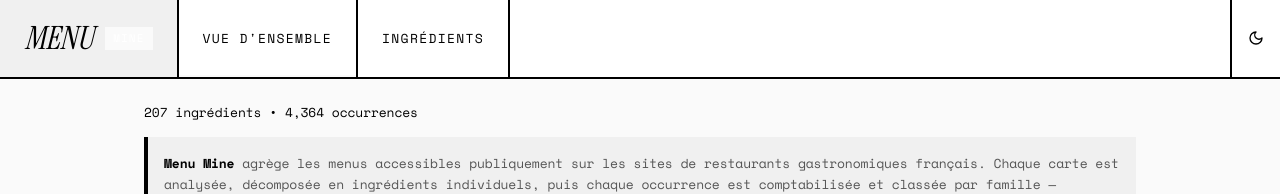
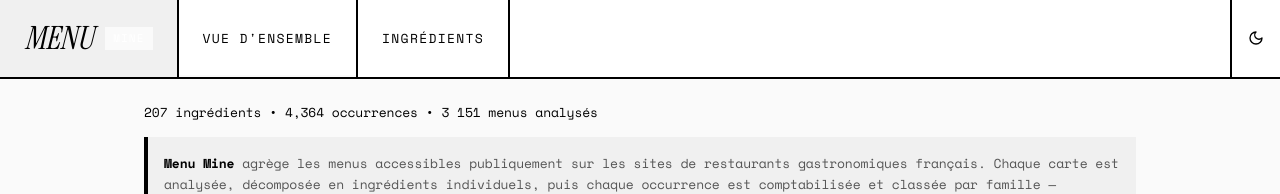
Before and after one commit to francois1791/table, a Next.js app: page / in a window 1280 px wide. Shown: the top 194 px of the page. Built offline with nearby package versions, Linux system fonts and the light colour scheme.

Commit message:
Add menu count to homepage stats

```diff
--- a/src/app/page.tsx
+++ b/src/app/page.tsx
@@ -194,7 +194,7 @@ export default function OverviewPage() {
     <div className="container mx-auto px-4 py-6 max-w-5xl">
       {/* Stats simples */}
       <div className="mb-4 text-sm text-muted-foreground">
-        {ingredientsData.length} ingrédients • {totalAll.toLocaleString()} occurrences
+        {ingredientsData.length} ingrédients • {totalAll.toLocaleString()} occurrences • 3 151 menus analysés
       </div>
 
       {/* Description du concept */}
```
